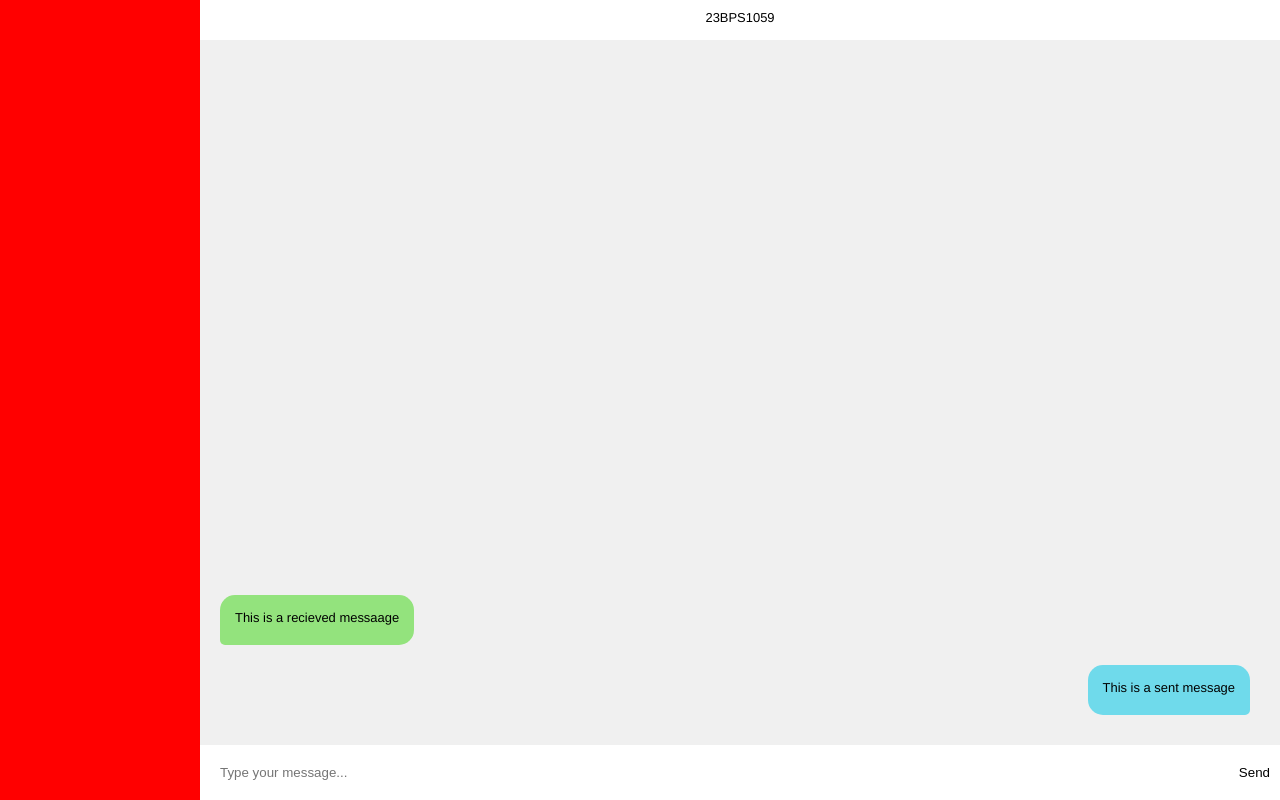
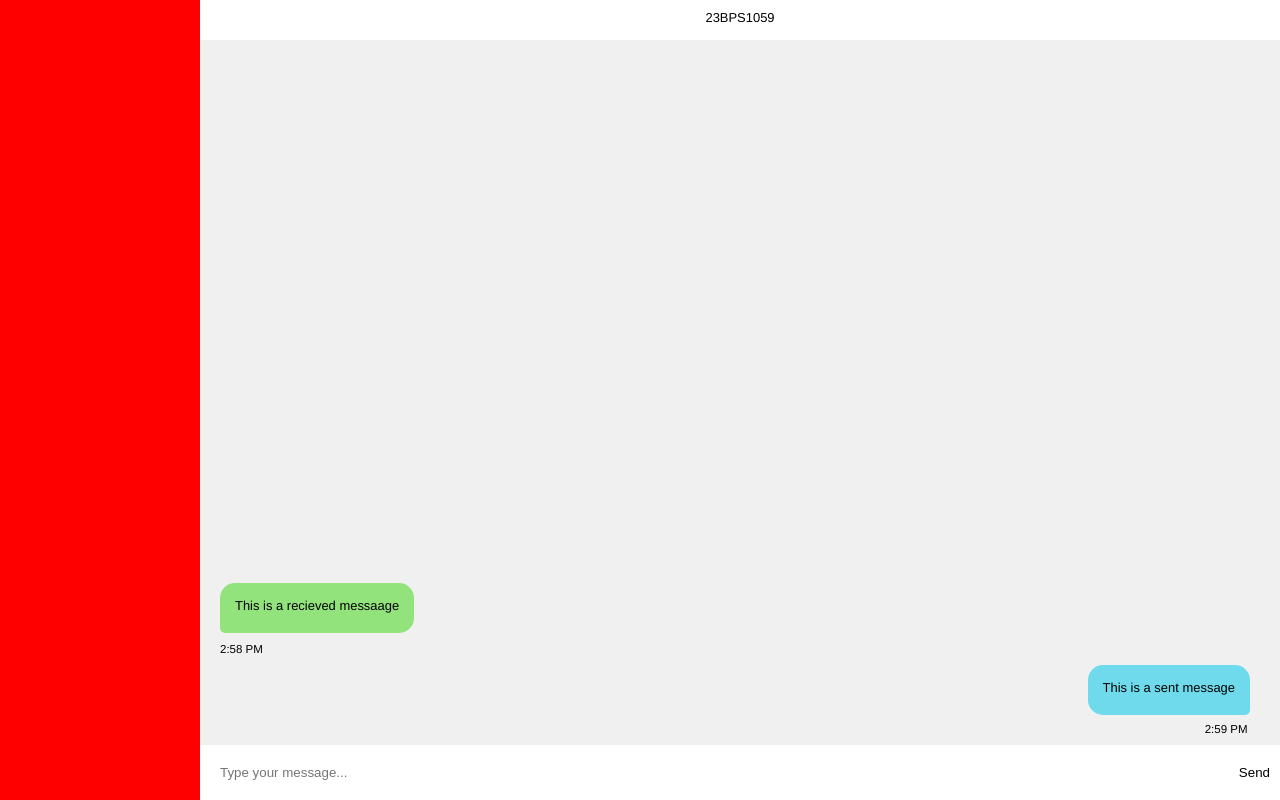
Before and after one commit to LakshyaJain08/chat-site, a plain HTML site: page index.html in a window 1280 px wide. Drawn offline with Linux system fonts and the light colour scheme.

Commit message:
Update index.html

```diff
--- a/index.html
+++ b/index.html
@@ -15,7 +15,9 @@
       </div>
       <div class="messages">
         <div class="message green-message">This is a recieved messaage</div>
+        <div class="message-time-green">2:58 PM</div>
         <div class="message blue-message">This is a sent message</div>
+        <div class="message-time-blue">2:59 PM</div>
       </div>
       <div class="input-area">
         <input type="text" id="message-input" placeholder="Type your message...">
```
